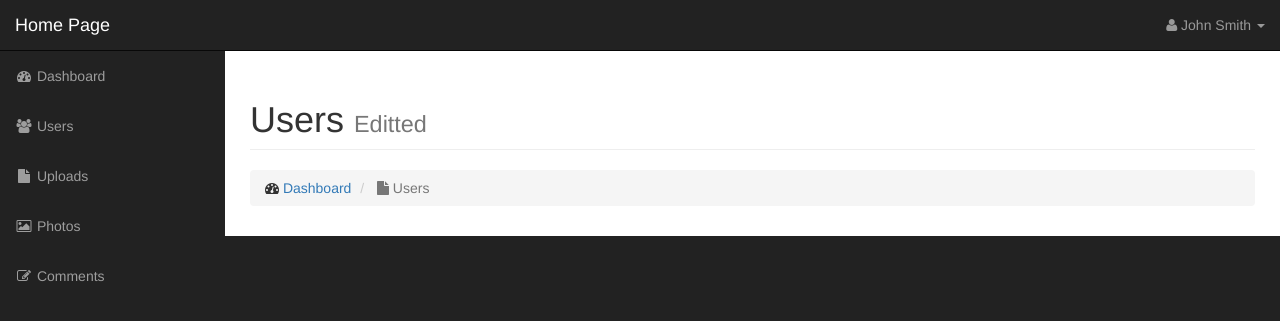
After one commit to AlMahfuzKhanD/galleryOopAgain, a PHP site: page /admin/users.php in a window 1280 px wide. The commit adds this page. Shown: the top 321 px of the page. Run offline with PHP 8.4, Linux system fonts and the light colour scheme.

Commit message:
page creation done

```diff
--- a/admin/includes/admin_content.php
+++ b/admin/includes/admin_content.php
@@ -4,7 +4,7 @@
                 <div class="row">
                     <div class="col-lg-12">
                         <h1 class="page-header">
-                            Blank Page
+                            Home
                             <small>Editted</small>
                         </h1>
                         <ol class="breadcrumb">
--- a/admin/includes/side_nav.php
+++ b/admin/includes/side_nav.php
@@ -1,39 +1,21 @@
 <div class="collapse navbar-collapse navbar-ex1-collapse">
                 <ul class="nav navbar-nav side-nav">
                     <li>
-                        <a href="index.html"><i class="fa fa-fw fa-dashboard"></i> Dashboard</a>
+                        <a href="index.php"><i class="fa fa-fw fa-dashboard"></i> Dashboard</a>
                     </li>
                     <li>
-                        <a href="charts.html"><i class="fa fa-fw fa-bar-chart-o"></i> Charts</a>
+                        <a href="users.php"><i class="fa fa-fw fa-users"></i> Users</a>
                     </li>
                     <li>
-                        <a href="tables.html"><i class="fa fa-fw fa-table"></i> Tables</a>
+                        <a href="uploads.php"><i class="fa fa-fw fa-file"></i> Uploads</a>
                     </li>
                     <li>
-                        <a href="forms.html"><i class="fa fa-fw fa-edit"></i> Forms</a>
+                        <a href="photos.php"><i class="fa fa-fw fa-photo"></i> Photos</a>
                     </li>
                     <li>
-                        <a href="bootstrap-elements.html"><i class="fa fa-fw fa-desktop"></i> Bootstrap Elements</a>
+                        <a href="comments.php"><i class="fa fa-fw fa-edit"></i> Comments</a>
                     </li>
-                    <li>
-                        <a href="bootstrap-grid.html"><i class="fa fa-fw fa-wrench"></i> Bootstrap Grid</a>
-                    </li>
-                    <li>
-                        <a href="javascript:;" data-toggle="collapse" data-target="#demo"><i class="fa fa-fw fa-arrows-v"></i> Dropdown <i class="fa fa-fw fa-caret-down"></i></a>
-                        <ul id="demo" class="collapse">
-                            <li>
-                                <a href="#">Dropdown Item</a>
-                            </li>
-                            <li>
-                                <a href="#">Dropdown Item</a>
-                            </li>
-                        </ul>
-                    </li>
-                    <li class="active">
-                        <a href="blank-page.html"><i class="fa fa-fw fa-file"></i> Blank Page</a>
-                    </li>
-                    <li>
-                        <a href="index-rtl.html"><i class="fa fa-fw fa-dashboard"></i> RTL Dashboard</a>
-                    </li>
+
+
                 </ul>
             </div>
--- /dev/null
+++ b/admin/users.php
@@ -0,0 +1,54 @@
+<?php include("includes/header.php"); ?>
+
+        <!-- Navigation -->
+        <nav class="navbar navbar-inverse navbar-fixed-top" role="navigation">
+            <!-- Brand and toggle get grouped for better mobile display -->
+            <!-- top nav -->
+
+            <?php include("includes/top_nav.php"); ?>
+
+
+            <!-- top nav -->
+            <!-- Sidebar Menu Items - These collapse to the responsive navigation menu on small screens -->
+
+            <!-- side nav -->
+
+            <?php include("includes/side_nav.php"); ?>
+
+
+            <!-- side nav -->
+
+            <!-- /.navbar-collapse -->
+        </nav>
+
+        <div id="page-wrapper">
+
+
+            <div class="container-fluid">
+
+                <!-- Page Heading -->
+                <div class="row">
+                    <div class="col-lg-12">
+                        <h1 class="page-header">
+                            Users
+                            <small>Editted</small>
+                        </h1>
+                        <ol class="breadcrumb">
+                            <li>
+                                <i class="fa fa-dashboard"></i>  <a href="index.html">Dashboard</a>
+                            </li>
+                            <li class="active">
+                                <i class="fa fa-file"></i> Users
+                            </li>
+                        </ol>
+                    </div>
+                </div>
+                <!-- /.row -->
+
+            </div>
+            <!-- /.container-fluid -->
+
+        </div>
+        <!-- /#page-wrapper -->
+
+  <?php include("includes/footer.php"); ?>
```
Also changed, not shown: admin/comments.php (added, +54 -0 lines), admin/photos.php (added, +54 -0 lines), admin/uploads.php (added, +54 -0 lines).
